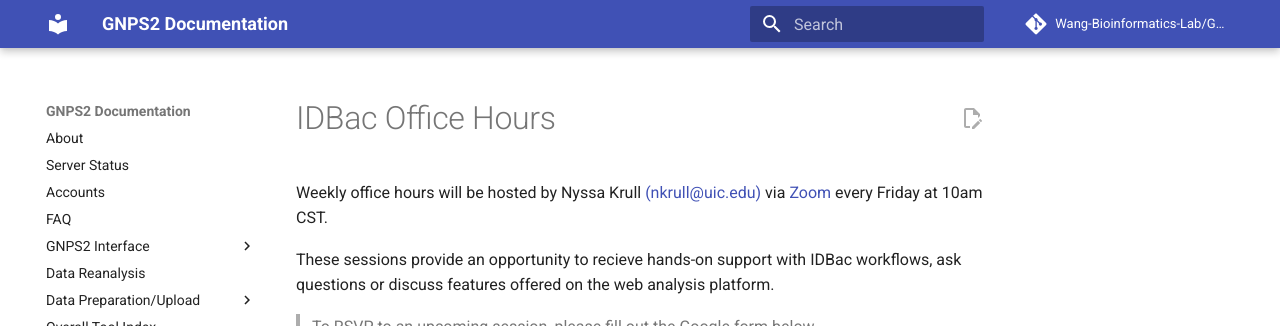
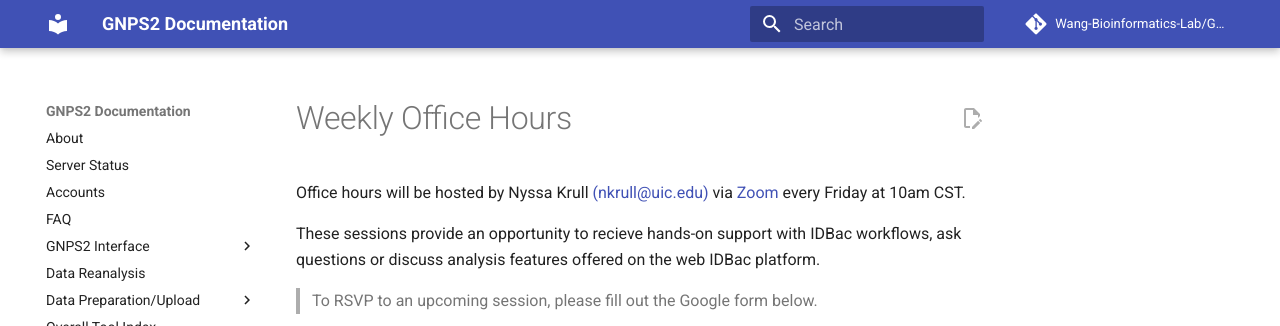
Before and after one commit to Wang-Bioinformatics-Lab/GNPS2_Documentation, an MkDocs documentation site: the page built from docs/idbacofficehours.md, in a window 1280 px wide and 1340 px high, cut to the strip 0-326 px from the top of the window. Built offline with MkDocs 1.6.1 and Material for MkDocs 9.7.7, drawn with Linux system fonts in a browser that asks for light colours; comment, search, counter and statistics services are not loaded.

```diff
--- a/docs/idbacofficehours.md
+++ b/docs/idbacofficehours.md
@@ -1,8 +1,8 @@
-# IDBac Office Hours
+# Weekly Office Hours
 
-Weekly office hours will be hosted by Nyssa Krull [(nkrull@uic.edu)](nkrull@uic.edu) via [Zoom](https://uic.zoom.us/j/85354946320?pwd=RmCgZ43hNraLe2F3JaLJygAbNeTmSJ.1) every Friday at 10am CST.
+Office hours will be hosted by Nyssa Krull [(nkrull@uic.edu)](nkrull@uic.edu) via [Zoom](https://uic.zoom.us/j/85354946320?pwd=RmCgZ43hNraLe2F3JaLJygAbNeTmSJ.1) every Friday at 10am CST.
 
-These sessions provide an opportunity to recieve hands-on support with IDBac workflows, ask questions or discuss features offered on the web analysis platform.
+These sessions provide an opportunity to recieve hands-on support with IDBac workflows, ask questions or discuss analysis features offered on the web IDBac platform.
 <br>
 
 >
```
